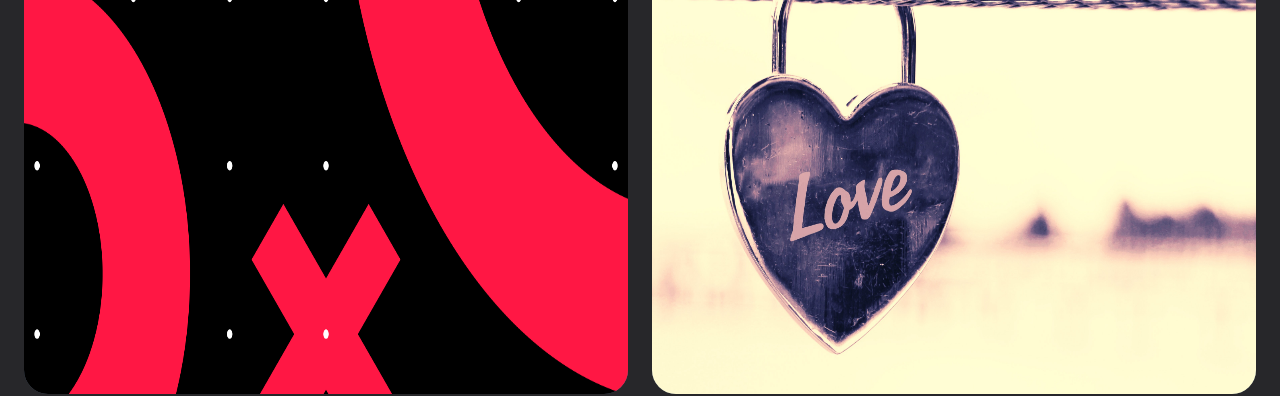
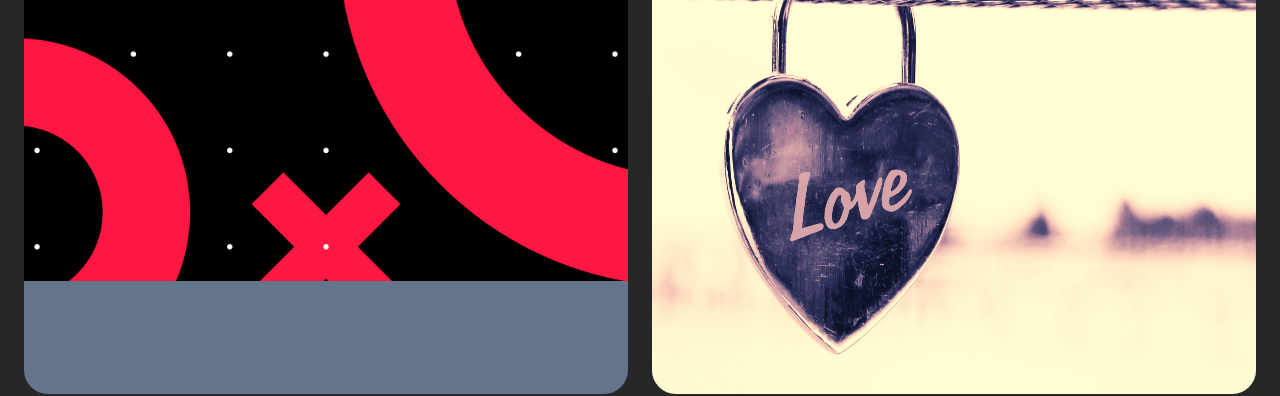
Before and after one commit to prince-kb/animats, a React (Vite) app: page / in a window 1280 px wide. Shown: the part 3225-3621 px from the top of the page. Built offline with nearby package versions, Linux system fonts and the light colour scheme.

Commit message:
Hovering effects and gradients

```diff
--- a/src/Components/Screen3.jsx
+++ b/src/Components/Screen3.jsx
@@ -1,27 +1,30 @@
-import React from 'react'
+import React, { useState } from 'react'
 import bg1 from '../assets/images/bg1.png';
 import bg2 from '../assets/images/bg2.jpg';
-import {motion,useAnimation } from 'framer-motion';
+import {motion,transform,useAnimation } from 'framer-motion';
 
 function Screen3() {
     const anims=[useAnimation(),useAnimation()];
-
+    const [p,setP]=useState(false);
     const showAnimIn=(i)=>{
+        setP(true);
         anims[i].start({y : "0%"});
     }
     const showAnimOut=(i)=>{
+        setP(false);
         anims[i].start({y : "100%"});
     }
+    const h = 'bg-gradient-to-r from-teal-400 to-yellow-200 bg-clip-text text-transparent';
 
   return (
-    <div className='w-full h-[70vh]  flex py-4'>
+    <div className={`${window.innerWidth > 800 ? 'flex ' : 'flex-col'}  w-full h-[70vh]  py-4`}>
         <div className='px-6 pr-3 w-1/2 h-full '>
-            <motion.div onHoverStart={()=>{showAnimIn(0)}} onHoverEnd={()=>{showAnimOut(0)}} className='flex justify-center items-center w-full h-full overflow-hidden bg-slate-500 rounded-3xl' >
-                <img src={bg1} alt="nothing" className=' h-full' />
-                <div className='translate-x-[25vw] overflow-hidden text-[10vh] font-semibold text-blue-500 font-["Cavolini"] absolute z-20 '>
+            <motion.div onHoverStart={()=>{showAnimIn(0)}} onHoverEnd={()=>{showAnimOut(0)}} className={`${p ? ' scale-90 transition : "ease"' : ''} flex justify-center items-center w-full h-full overflow-hidden bg-slate-500 rounded-3xl`} >
+                <img src={bg1} alt="nothing" className=' w-full' />
+                <div className='translate-x-[25vw] overflow-hidden text-[10vh] font-semibold  font-["Cavolini"] absolute z-20 '>
                     <h1 className='tracking-tighter inline-block'>{
                         "STUDY".split("").map((item,index)=>(
-                            <motion.span key={index} className='inline-block' initial={{y : "100%"}} animate={anims[0]} transition={{delay : .05*index,ease : [0.33, 1, 0.68, 1]}} >{item}</motion.span>
+                            <motion.span key={index} className={` ${h} inline-block`} initial={{y : "100%"}} animate={anims[0]} transition={{delay : .05*index,ease : [0.33, 1, 0.68, 1]}} >{item}</motion.span>
                         ))
                     }</h1>
                 </div>
@@ -35,7 +38,7 @@ function Screen3() {
                 <div className='-translate-x-[25vw] overflow-hidden text-[10vh] font-semibold text-blue-500 font-["Cavolini"] absolute z-20 '>
                     <h1  className=' inline-block'>{
                         "LOVE".split("").map((item,index)=>(
-                            <motion.span key={index} className='inline-block' initial={{y : "100%"}} animate={anims[1]} transition={{delay : .05*index,ease : [0.33, 1, 0.68, 1]}}>{item}</motion.span>
+                            <motion.span key={index} className={` ${h} inline-block`} initial={{y : "100%"}} animate={anims[1]} transition={{delay : .05*index,ease : [0.33, 1, 0.68, 1]}}>{item}</motion.span>
                         ))
                     }</h1>
                 </div>
```
